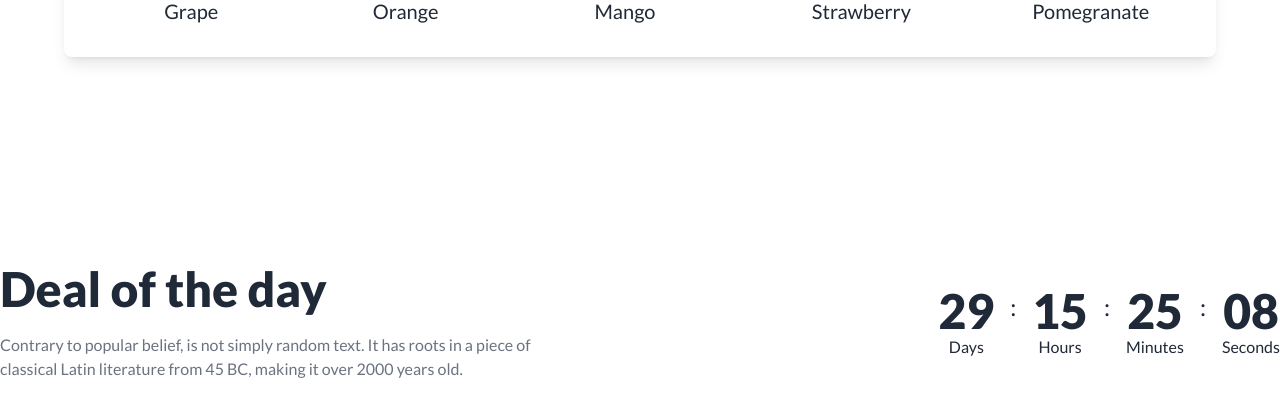
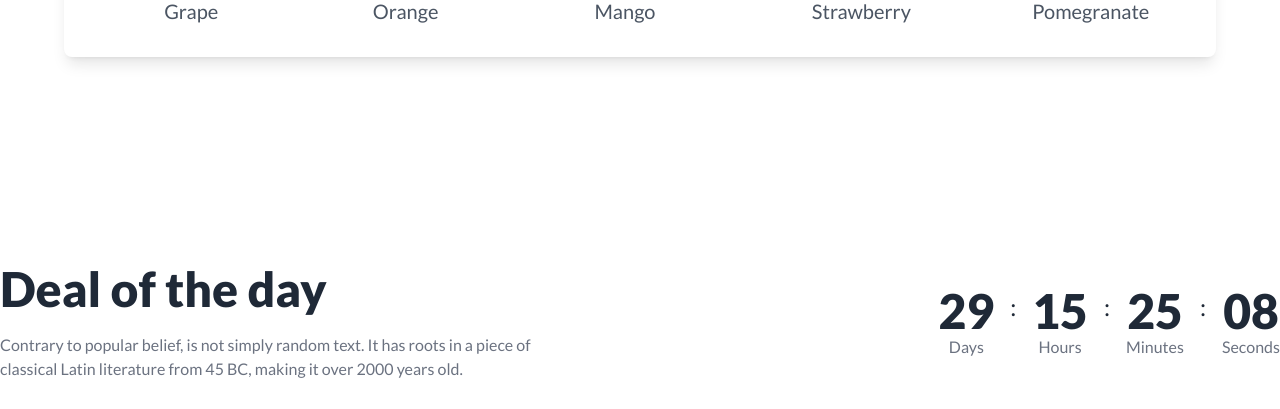
Before and after one commit to mhlehri/fruit-burst, a plain HTML site: page index.html in a window 1280 px wide. Shown: the part 829-1238 px from the top of the page. Drawn offline with nearby package versions, Linux system fonts and the light colour scheme.

Commit message:
check5.4

```diff
--- a/index.html
+++ b/index.html
@@ -309,23 +309,23 @@
       >
         <div>
           <img src="./images/fruit1.png" alt="" />
-          <p>Grape</p>
+          <p class="text-gray-600">Grape</p>
         </div>
         <div>
           <img src="./images/fruit2.png" alt="" />
-          <p>Orange</p>
+          <p class="text-gray-600">Orange</p>
         </div>
         <div>
           <img src="./images/fruit3.png" alt="" />
-          <p>Mango</p>
+          <p class="text-gray-600">Mango</p>
         </div>
         <div>
           <img src="./images/fruit4.png" alt="" />
-          <p>Strawberry</p>
+          <p class="text-gray-600">Strawberry</p>
         </div>
         <div>
           <img src="./images/fruit5.png" alt="" />
-          <p>Pomegranate</p>
+          <p class="text-gray-600">Pomegranate</p>
         </div>
       </section>
       <!-- upore uthe jawa section ended -->
@@ -348,22 +348,22 @@
           <div class="flex gap-4">
             <div class="timer text-center">
               <h1 class="text-2xl md:text-5xl font-extrabold">29</h1>
-              <p>Days</p>
+              <p class="text-gray-500">Days</p>
             </div>
             <span class="text-2xl leading-10">:</span>
             <div class="timer text-center">
               <h1 class="text-2xl md:text-5xl font-extrabold">15</h1>
-              <p>Hours</p>
+              <p class="text-gray-500">Hours</p>
             </div>
             <span class="text-2xl leading-10">:</span>
             <div class="timer text-center">
               <h1 class="text-2xl md:text-5xl font-extrabold">25</h1>
-              <p>Minutes</p>
+              <p class="text-gray-500">Minutes</p>
             </div>
             <span class="text-2xl leading-10">:</span>
             <div class="timer text-center">
               <h1 class="text-2xl md:text-5xl font-extrabold">08</h1>
-              <p>Seconds</p>
+              <p class="text-gray-500">Seconds</p>
             </div>
           </div>
         </div>
```
